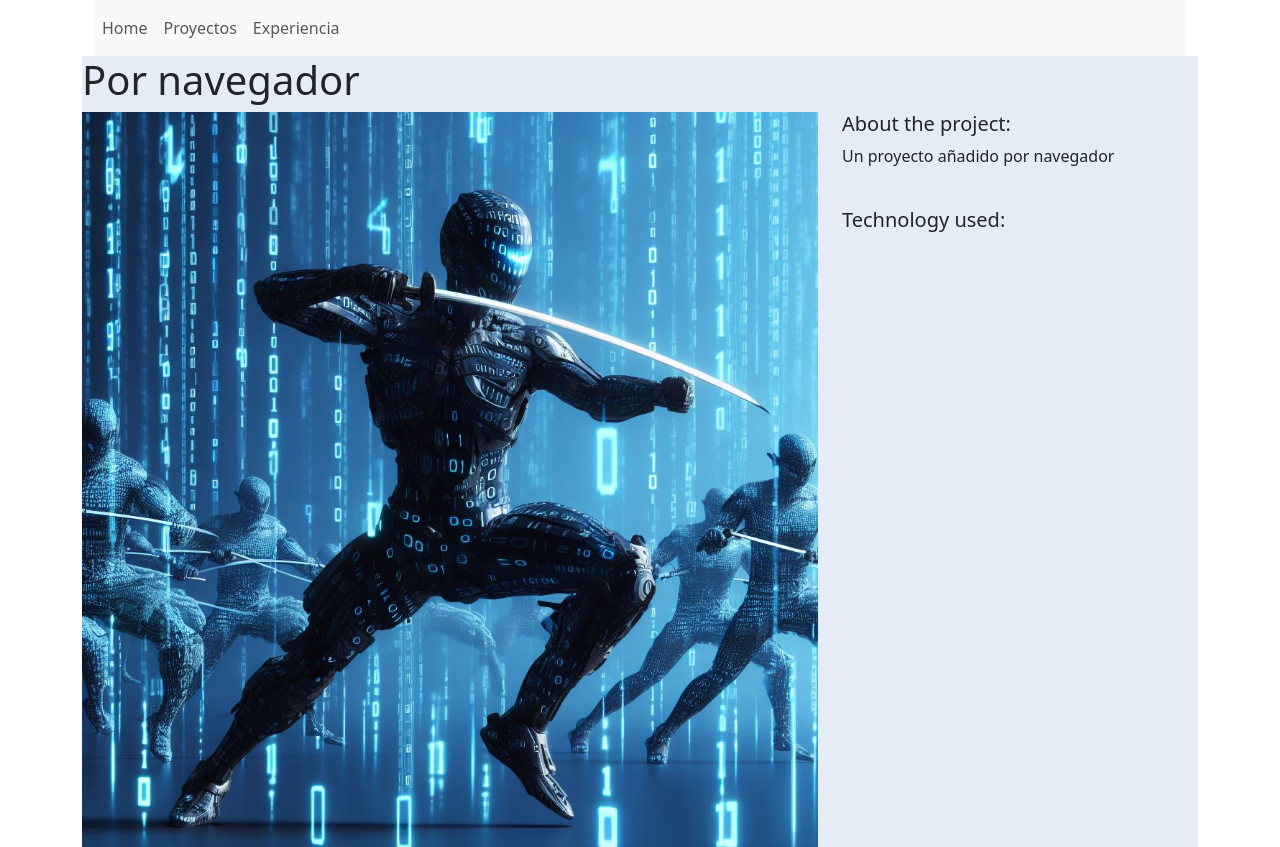
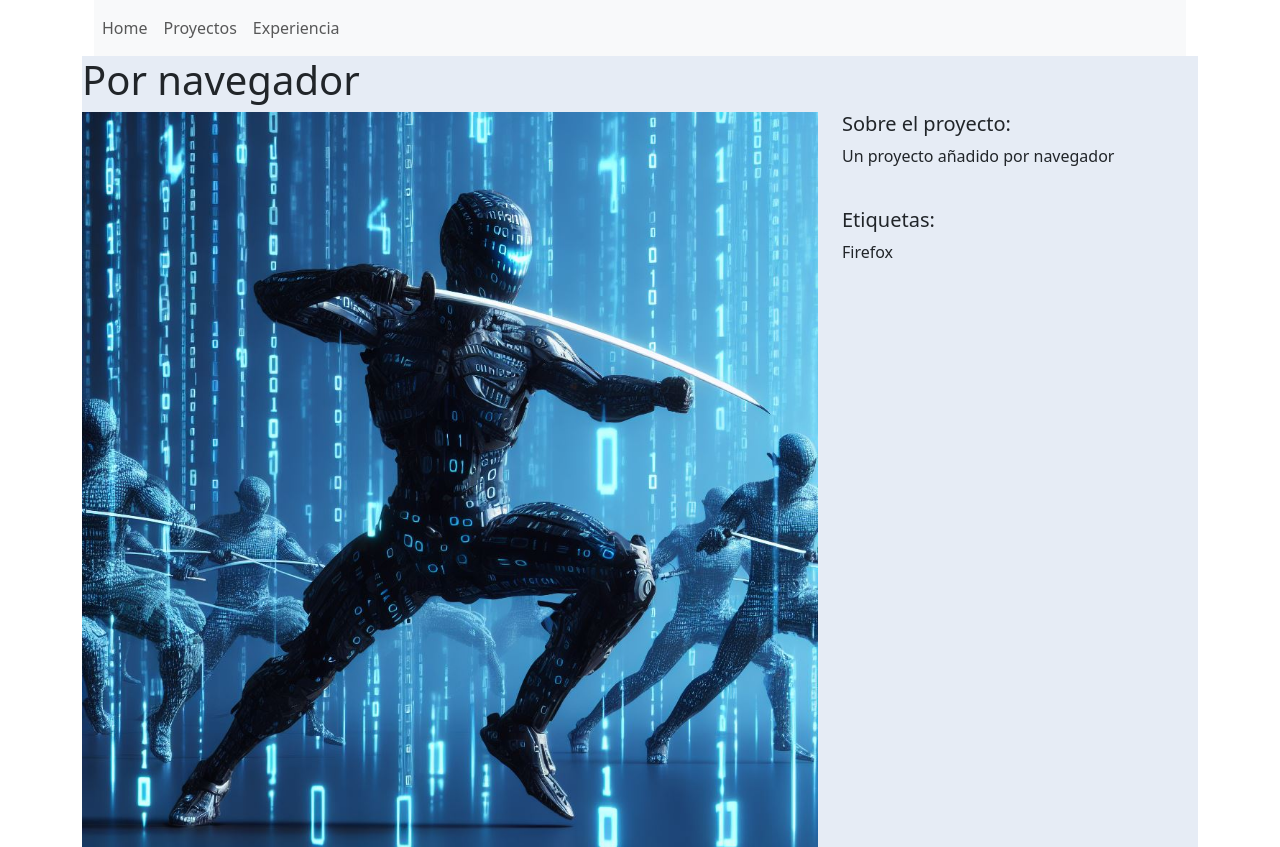
Before and after one commit to NoaVelasco/django_pruebas, a Django app: page /projects/4/ in a window 1280 px wide. Shown: the top 847 px of the page. Run offline with Django 5.2, Linux system fonts and the light colour scheme; data comes from the database, SQL or seed files in the repository.

Commit message:
Redundancias comentadas

```diff
--- a/pages/urls.py
+++ b/pages/urls.py
@@ -3,6 +3,9 @@ from pages import views
 
 urlpatterns = [
     path("", views.home, name="home"),
-    path("projects", views.projects, name="projects"),
-    path("experience", views.experience, name="experience"),
+
+    # @NOA: Creo que es redundante meter estos paths aquí también.
+    # Ya están en urls.py del proyecto principal.
+    # path("projects", views.projects, name="projects"),
+    # path("experience", views.experience, name="experience"),
 ]
--- a/pages/views.py
+++ b/pages/views.py
@@ -4,8 +4,10 @@ from django.shortcuts import render
 def home(request):
     return render(request, "pages/home.html", {})
 
-def projects(request):
-    return render(request, "pages/projects.html", {})
+# @NOA: La vista de PROJECTS está en la carpeta de PROJECTS
+# Creo que aquí no hace nada, ¿verdad? 🤔
+# def projects(request):
+#     return render(request, "pages/projects.html", {})
 
 def experience(request):
     return render(request, "pages/experience.html", {})
--- a/personal_portfolio/urls.py
+++ b/personal_portfolio/urls.py
@@ -23,6 +23,6 @@ from django.conf.urls.static import static
 urlpatterns = [
     path("admin/", admin.site.urls),
     path("", include("pages.urls")),
-    path("experience", include("pages.urls")),
+    path("experience/", include("pages.urls")),
     path("projects/", include("projects.urls")),
 ] + static(settings.MEDIA_URL, document_root=settings.MEDIA_ROOT)
--- a/projects/admin.py
+++ b/projects/admin.py
@@ -7,7 +7,9 @@ class ExperienceAdmin(admin.ModelAdmin):
     pass
 
 class PersonaAdmin(admin.ModelAdmin):
+    # list_display = ('name', 'bio', 'web', 'rrss_1', 'rrss_2', 'email')
     pass
+
 class ProjectAdmin(admin.ModelAdmin):
     pass
 
--- a/projects/models.py
+++ b/projects/models.py
@@ -1,5 +1,5 @@
 from django.db import models
-
+from django.urls import reverse
 
 # Create your models here.
 class Project(models.Model):
@@ -27,6 +27,19 @@ class Persona(models.Model):
     password = models.CharField(max_length=30, default="1234")
     image = models.FileField(upload_to="users_images/", blank=True)
 
+    def __str__(self):
+        """
+        String que representa al objeto x.
+        """
+        return self.name
+
+
+    def get_absolute_url(self):
+        """
+        Devuelve el URL a una instancia particular
+        """
+        return reverse('persona-detail', args=[str(self.id)])
+
 
 class Experience(models.Model):
     title = models.CharField(max_length=40, blank=True, null=True)
@@ -39,6 +52,7 @@ class Experience(models.Model):
         help_text="Describe tu cargo y funciones."
     )
     # @TODO: Para el panel de admin, ¿se puede mostrar el nombre y no el id de Persona?
+    # He probado con definir la función __str__
     persona = models.ForeignKey(
         "Persona",
         on_delete=models.CASCADE,
--- a/projects/templates/projects/project_detail.html
+++ b/projects/templates/projects/project_detail.html
@@ -11,11 +11,11 @@
         {% endif %}
     </div>
     <div class="col-md-4">
-        <h5>About the project:</h5>
+        <h5>Sobre el proyecto:</h5>
         <p>{{ project.description }}</p>
         <br>
-        <h5>Technology used:</h5>
-        <p>{{ project.technology }}</p>
+        <h5>Etiquetas:</h5>
+        <p>{{ project.tags }}</p>
     </div>
 </div>
 {% endblock page_content %}
--- a/projects/templates/projects/project_index.html
+++ b/projects/templates/projects/project_index.html
@@ -3,7 +3,7 @@
 {% extends "base.html" %}
 
 {% block page_content %}
-<h1>Projects</h1>
+<h1>Proyectos</h1>
 <div><button type="button" class="btn btn-primary btn-sm"> <a class="nav-link" href="/projects/new">Nuevo proyecto +</a></button></div>
 <hr class="hr hr-blurry" />
 <div class="row">
@@ -18,7 +18,7 @@
                 <p class="card-text">{{ project.description }}</p>
                 <a href="{% url 'project_detail' project.pk %}"
                    class="btn btn-primary">
-                    Read More
+                    Leer más
                 </a>
             </div>
         </div>
```
